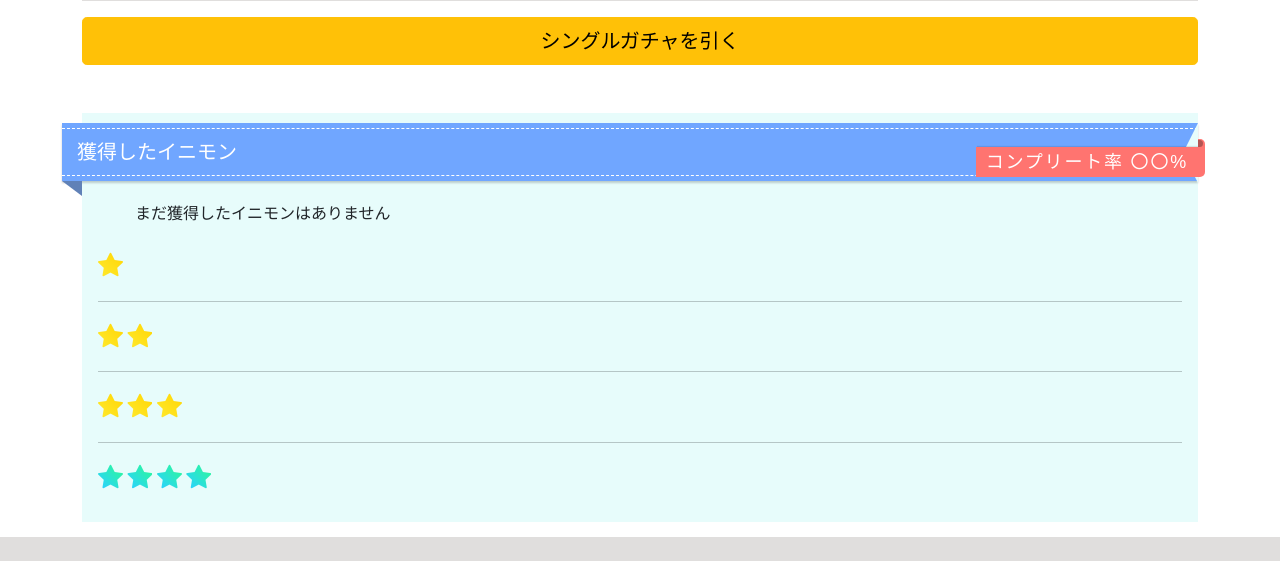
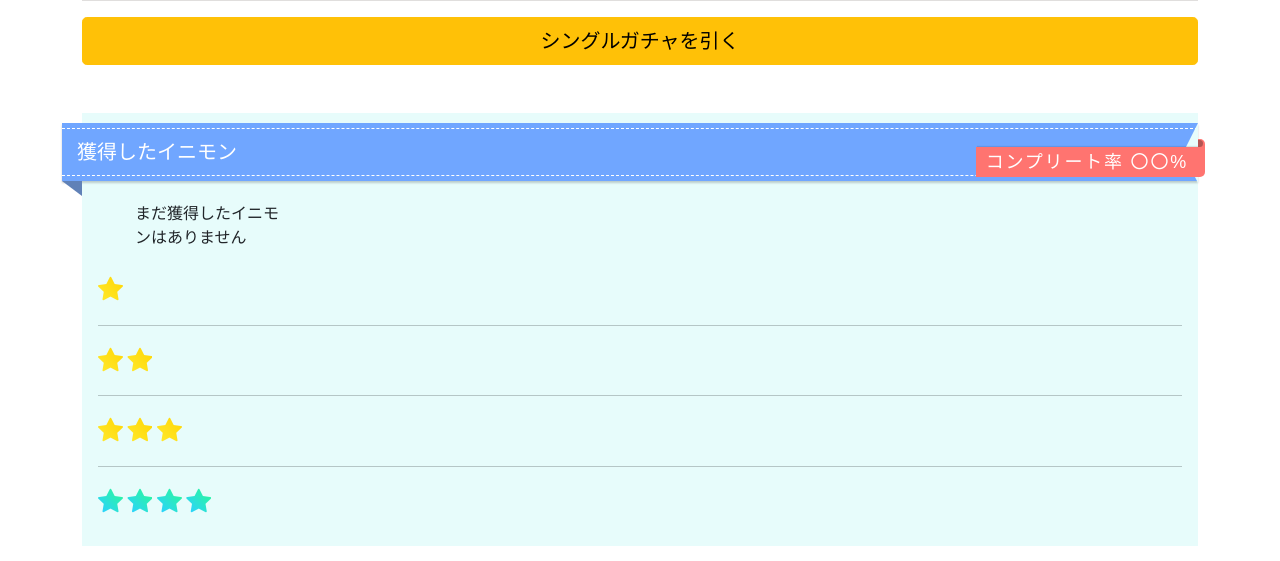
Before and after one commit to Chicken-iniad/Gacha, a Django app: page /user/ in a window 1280 px wide. Shown: the part 1275-1836 px from the top of the page. Before the commit the page ends 1812 px from the top, so only its background shows below. Run offline with Django 4.2, Linux system fonts and the light colour scheme; the visitor is signed in with stand-in values (Sample User, id 1); data that the repository does not hold is empty.

Commit message:
キャラクター追加・一覧表示改善

```diff
--- a/gacha/templates/gacha/user.html
+++ b/gacha/templates/gacha/user.html
@@ -171,7 +171,7 @@
       justify-content: space-between;
     }
     li {
-      width: 40%;
+      width: 15%;
       list-style: none;
       margin: 5px;
     }
```
Also changed, not shown: gacha/static/gacha/img/C/3.png (added), gacha/static/gacha/img/C/4.png (added), gacha/static/gacha/img/R/4.png (added), gacha/static/gacha/img/SR/2.png (added), gacha/static/gacha/img/SSR/2.png (added).
